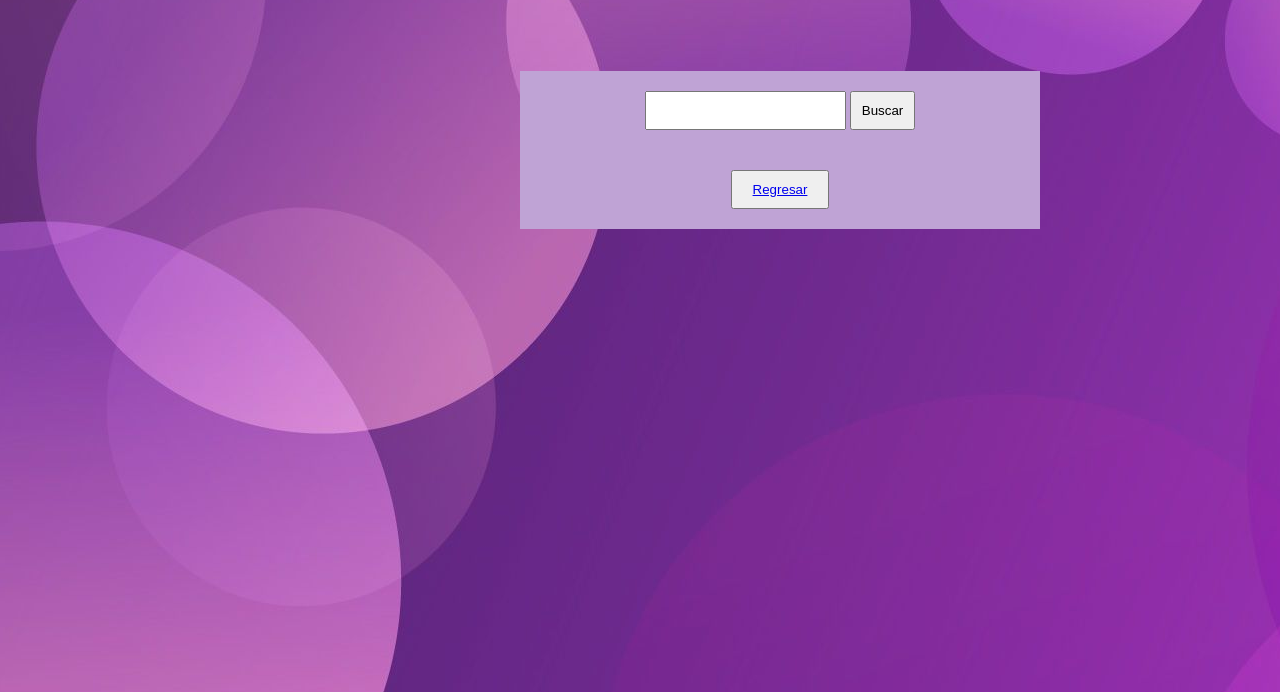
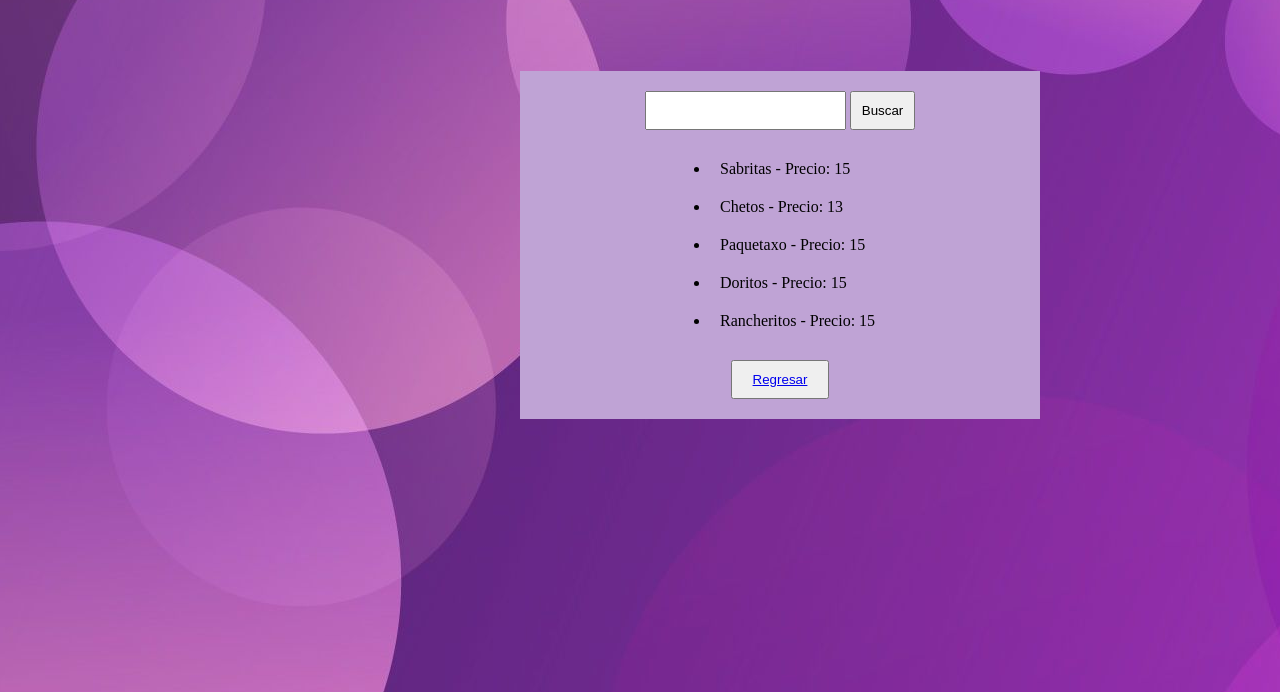
Before and after one commit to JoshuaRiveron/Tienda, a plain HTML site: page páginas/papas.html in a window 1280 px wide. Shown: the part 108-800 px from the top of the page. Drawn offline with Linux system fonts and the light colour scheme.

Commit message:
Update papas.html

```diff
--- a/páginas/papas.html
+++ b/páginas/papas.html
@@ -24,10 +24,10 @@
 
                 </ul>
             </div>
-            <button class="btn btn-info mb-2" id="boton"><a href="./index.html">Regresar</a></button>
+            <button class="btn btn-info mb-2" id="boton"><a href="../index.html">Regresar</a></button>
         </div>
 
-        <script src="./javascript/papas.js"></script>
+        <script src="../javascript/papas.js"></script>
     </div>
 
 </body>
```
